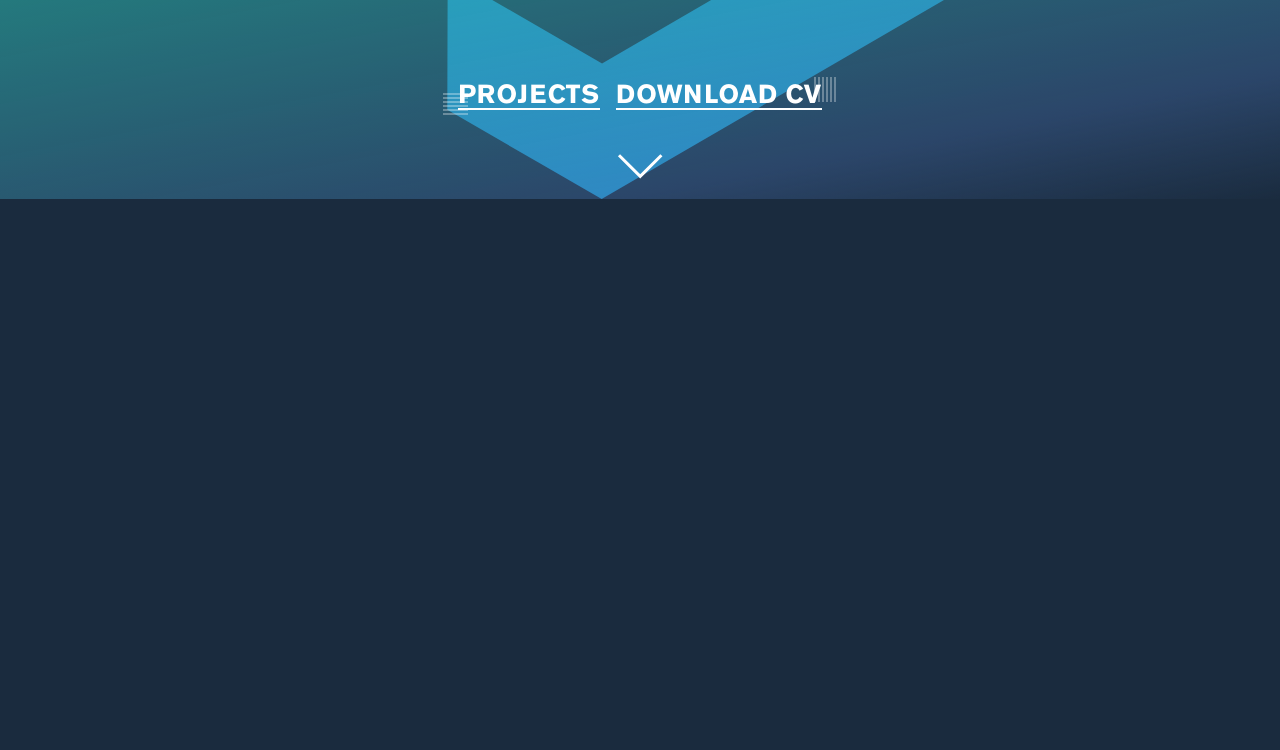
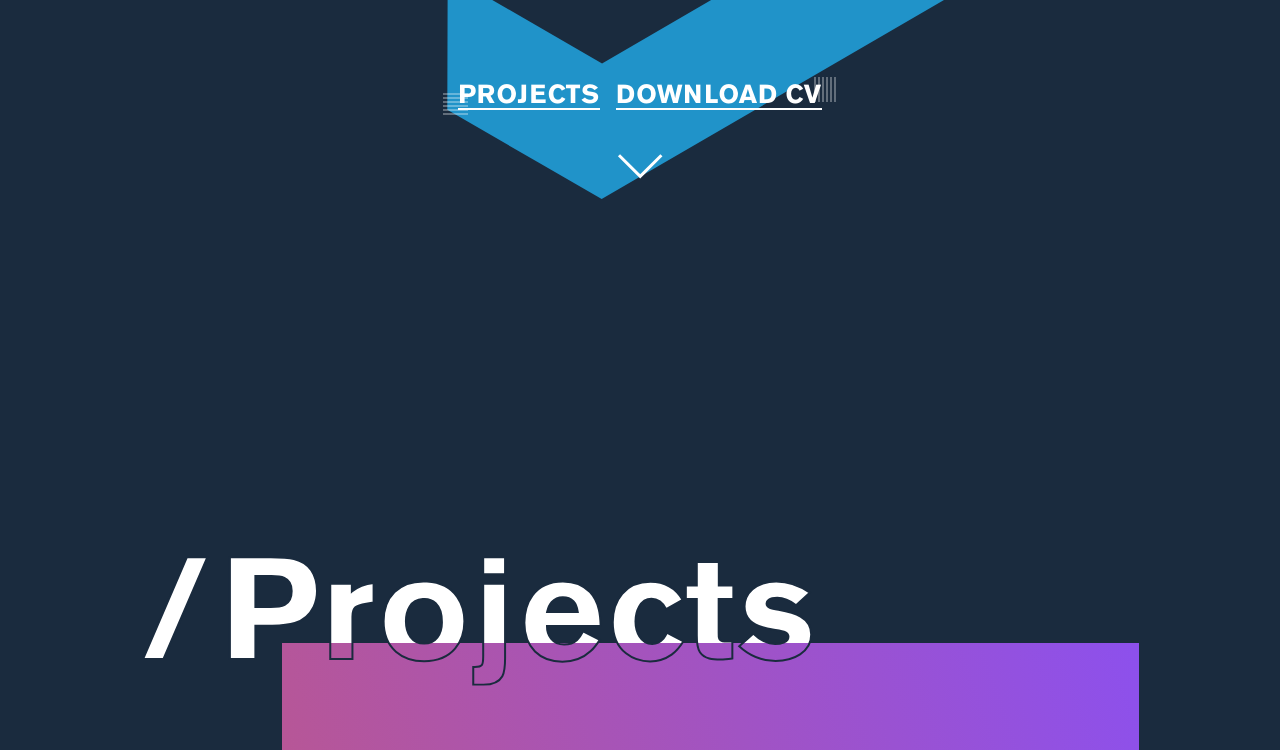
Before and after one commit to hakonbja/portfolio, a website: page index.html in a window 1280 px wide. Shown: the part 601-1351 px from the top of the page. Before the commit the page ends 800 px from the top, so only its background shows below. Drawn offline with Linux system fonts and the light colour scheme.

Commit message:
fix smooth scrolling and hero background fade

```diff
--- a/scripts/main.js
+++ b/scripts/main.js
@@ -1,3 +1,5 @@
+'use strict'
+
 const projects = [
   {
     "name": "Smokey Feet",
@@ -278,21 +280,23 @@ function onSubmitFailure() {
 
 
 /* Fade hero background on scroll */
-window.addEventListener('scroll', () => {
-  if (window.scrollY > 160) {
-    setBgOpacity(window.scrollY);
-  }
-});
 
-function setBgOpacity(y) {
-  const bg = document.getElementById('bg-gradient');
+window.onscroll = setBgOpacity;
+
+function setBgOpacity() {
+  const y = window.scrollY;
+  console.log("scrolling");
   const startY = 100;
   const endY = 800;
   const delta =-1/(endY - startY);
   const constant = endY/(endY - startY);
   const opacity = y * delta + constant;
-  console.log(opacity);
-  bg.style.opacity = opacity;
+
+  if (window.scrollY > startY) {
+    const bg = document.getElementById('bg-gradient');
+    console.log(opacity);
+    bg.style.opacity = opacity;
+  }
 }
 
 document.onreadystatechange = () => {
--- a/styles/styles.scss
+++ b/styles/styles.scss
@@ -34,35 +34,39 @@ $gradient-four: linear-gradient(138.93deg, #AF6565 19.66%, #ABB448 125.72%);
 /* Styling */
 /* Universal */
 
+html {
+  overflow-y: scroll;
+  scroll-behavior: smooth;
+}
+
 body {
   background-color: $darkblue;
   color: white;
-  scroll-behavior: smooth;
 }
 
-@media screen and (-webkit-min-device-pixel-ratio:0) { // to enable smooth scrolling on Chrome
-  html {
-    overflow: hidden;
-    height: 100%;
-  }
+// @media screen and (-webkit-min-device-pixel-ratio:0) { // to enable smooth scrolling on Chrome
+//   html {
+//     overflow: hidden;
+//     height: 100%;
+//   }
 
-  body {
-    overflow: auto;
-    height: 100%;
-  }
-}
+//   body {
+//     overflow: auto;
+//     height: 100%;
+//   }
+// }
 
-@-moz-document url-prefix() {
-  html {
-    overflow: initial;
-    height: initial;
-  }
+// @-moz-document url-prefix() {
+//   html {
+//     overflow: initial;
+//     height: initial;
+//   }
 
-  body {
-    overflow: initial;
-    height: initial;
-  }
-}
+//   body {
+//     overflow: initial;
+//     height: initial;
+//   }
+// }
 
 h1, h2, h3, h4, h5,
 li, a, p,
```
Also changed, not shown: styles/styles.css.
